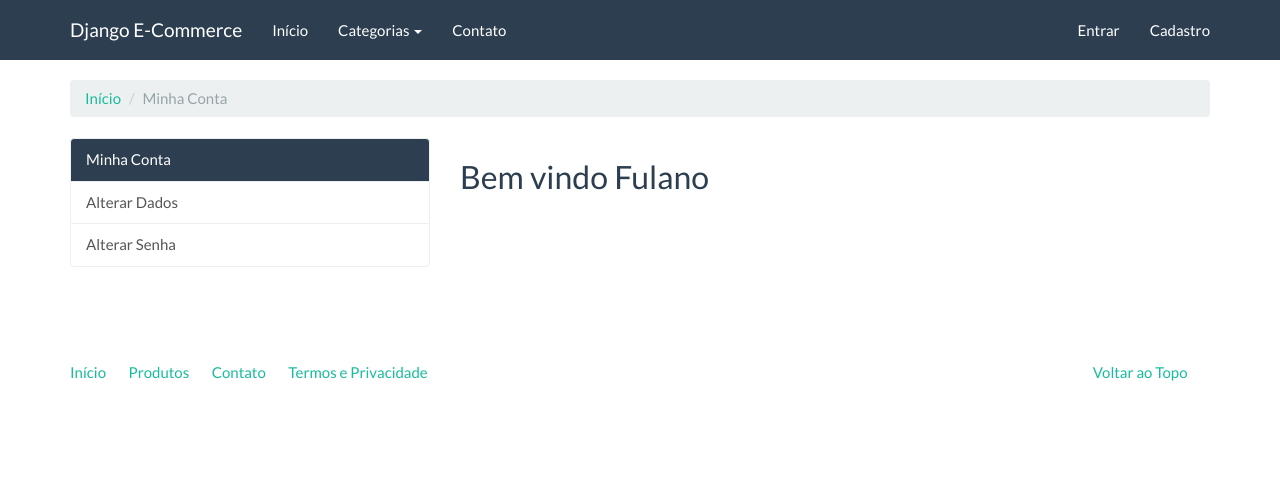
After one commit to leonardocintra/loja-virtual, a Django app: a page that uses core/templates/base.html in a window 1280 px wide. The commit adds this page. Shown: the top 480 px of the page. Run offline with Django 4.2, Linux system fonts and the light colour scheme; data that the repository does not hold is empty; some libraries are stand-ins or nearby versions.

Commit message:
add css extra and index for account page

```diff
--- /dev/null
+++ b/accounts/templates/accounts/index.html
@@ -0,0 +1,25 @@
+{% extends "base.html" %}
+
+{% block title %}
+    Minha Conta
+{% endblock %}
+
+{% block container %}
+    <ol class="breadcrumb">
+        <li><a href="#">Início</a></li>
+        <li class="active">Minha Conta</li>
+    </ol>
+
+    <div class="row">
+        <div class="col-md-4">
+            <div class="list-group">
+                <a href="#" class="list-group-item active">Minha Conta</a>
+                <a href="#" class="list-group-item">Alterar Dados</a>
+                <a href="#" class="list-group-item">Alterar Senha</a>
+            </div>
+        </div>
+        <div class="col-md-8">
+            <h2>Bem vindo Fulano</h2>
+        </div>
+    </div>
+{% endblock %}
--- a/accounts/urls.py
+++ b/accounts/urls.py
@@ -2,5 +2,6 @@ from django.conf.urls import url
 from . import views
 
 urlpatterns = [
+    url(r'^$', views.index, name='index'),
     url(r'^registro/$', views.register, name='register'),
 ]
--- a/accounts/views.py
+++ b/accounts/views.py
@@ -1,9 +1,13 @@
 from django.shortcuts import render
-from django.views.generic import CreateView
+from django.views.generic import CreateView, TemplateView
 from django.core.urlresolvers import reverse_lazy
 
 from .models import User
 from .forms import UserAdminCreationForm
+
+
+class IndexView(TemplateView):
+    template_name = 'accounts/index.html'
 
 
 class RegisterView(CreateView):
@@ -13,4 +17,5 @@ class RegisterView(CreateView):
     success_url = reverse_lazy('index')
 
 
+index = IndexView.as_view()
 register = RegisterView.as_view()
--- a/core/templates/base.html
+++ b/core/templates/base.html
@@ -10,6 +10,8 @@
     <meta http-equiv="X-UA-Compatible" content="IE=edge" />
     <link rel="stylesheet" href="{% static 'assets/bootstrap.min.css' %}" media="screen" />
     <link rel="stylesheet" href="{% static 'assets/custom.min.css' %}" media="screen" />
+    <link rel="stylesheet" href="{% static 'assets/extra.css' %}" media="screen" />
+
 </head>
 <body>
     <div class="navbar navbar-default navbar-fixed-top">
@@ -51,7 +53,7 @@
         </div>
       </div>
     </div>
-    <div class="container">
+    <div class="container margin-top">
 
         {% block container %} {% endblock %}
 
```
